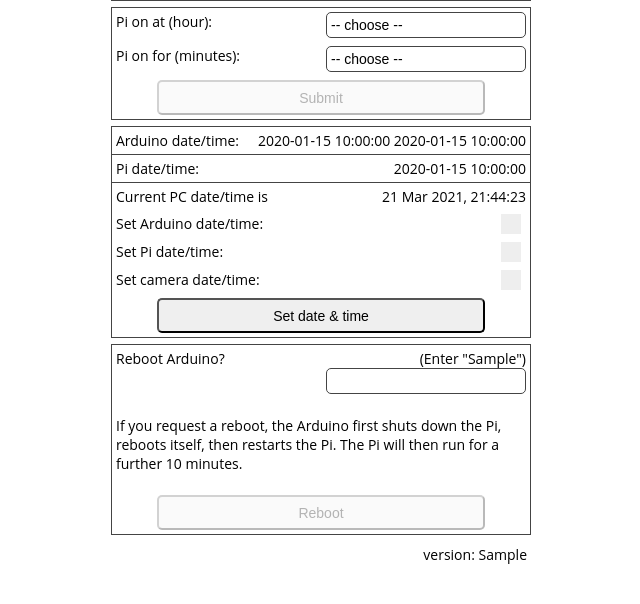
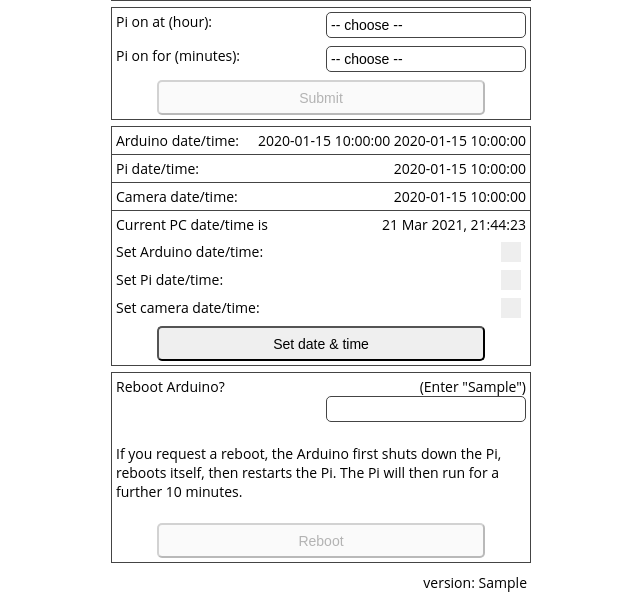
Before and after one commit to greiginsydney/Intervalometerator, a Python web app: template Raspberry Pi/www/templates/system.html in a window 1280 px wide. Shown: the part 514-1118 px from the top of the page, without its empty margins (319-959 px from the left). Before the commit the page ends 1078 px from the top, so only its background shows below. Run offline with Jinja, Linux system fonts and the light colour scheme; the template is opened without the code that fills it: most values are stand-ins (such as "Sample title", 1, 10 or a date in 2020).

Commit message:
Added display of cameraDateTime

```diff
--- a/Raspberry Pi/www/templates/system.html
+++ b/Raspberry Pi/www/templates/system.html
@@ -126,6 +126,12 @@
 			<td>
 				<div class="alignleft">Pi date/time:</div>
 				<div class="alignright">{{ piDateTime }}</div>
+			</td>
+		</tr>
+		<tr>
+			<td>
+				<div class="alignleft">Camera date/time:</div>
+				<div class="alignright">{{ cameraDateTime }}</div>
 			</td>
 		</tr>
 		<tr>
```
